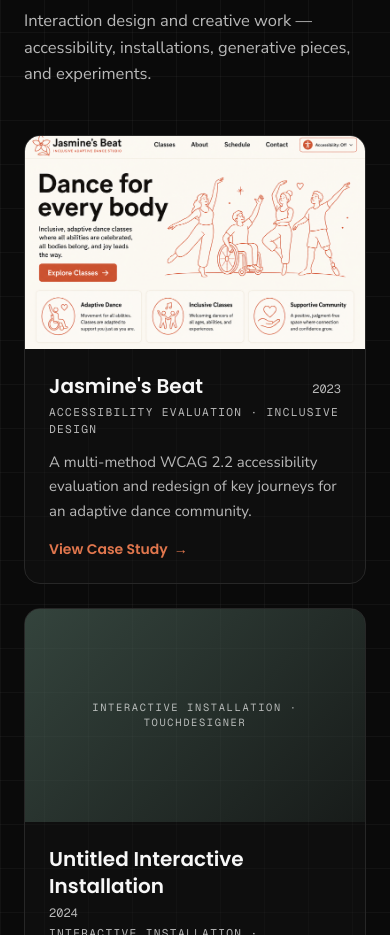
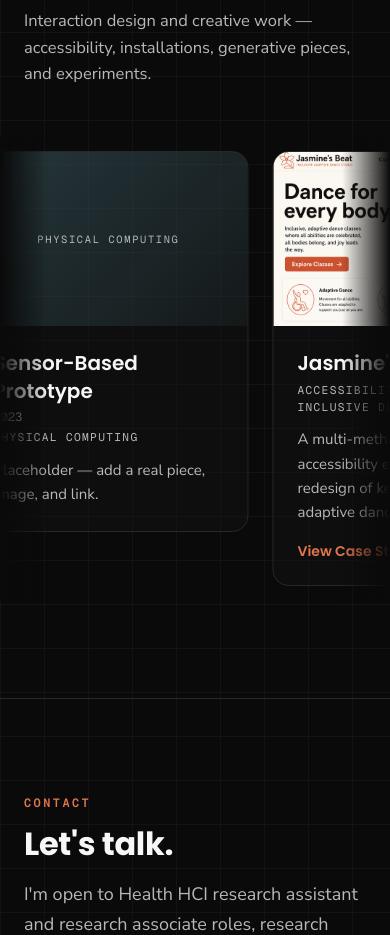
Before and after one commit to XiuerG/xiu-portfolio, a Next.js app: page / in a window 390 px wide. Shown: the part 4720-5655 px from the top of the page. Built offline with nearby package versions, Linux system fonts and the light colour scheme.

Commit message:
Convert Design & Interaction section to infinite marquee carousel

```diff
--- a/src/app/globals.css
+++ b/src/app/globals.css
@@ -52,6 +52,17 @@
   --font-sans: var(--font-body), ui-sans-serif, system-ui, sans-serif;
   --font-mono: var(--font-geist-mono), ui-monospace, SFMono-Regular, monospace;
   --font-display: var(--font-display), ui-sans-serif, system-ui, sans-serif;
+
+  --animate-marquee-right: marquee-right 40s linear infinite;
+
+  @keyframes marquee-right {
+    0% {
+      transform: translateX(-50%);
+    }
+    100% {
+      transform: translateX(0);
+    }
+  }
 }
 
 html {
@@ -202,3 +213,8 @@ a {
     animation: drift 18s ease-in-out infinite alternate;
   }
 }
+
+/* Pause marquee animation on hover */
+.hover-pause:hover .animate-marquee-right {
+  animation-play-state: paused;
+}
--- a/src/components/ArtWork.tsx
+++ b/src/components/ArtWork.tsx
@@ -73,9 +73,15 @@ export function ArtWork() {
         title="Design & Interaction"
         description="Interaction design and creative work — accessibility, installations, generative pieces, and experiments."
       />
-      <div className="mx-auto mt-12 max-w-[1200px] px-6 md:px-10">
-        <div className="grid gap-6 sm:grid-cols-2">
-          {cards.map((card) => {
+      <div className="mx-auto mt-12 w-full">
+        <Reveal>
+          <div className="hover-pause relative w-full overflow-hidden py-4">
+            {/* Ambient gradients to fade out edges */}
+            <div className="pointer-events-none absolute inset-y-0 left-0 z-10 w-12 bg-gradient-to-r from-ground to-transparent md:w-24" />
+            <div className="pointer-events-none absolute inset-y-0 right-0 z-10 w-12 bg-gradient-to-l from-ground to-transparent md:w-24" />
+
+            <div className="animate-marquee-right flex gap-6 w-max items-stretch px-6 md:px-10">
+              {[...cards, ...cards].map((card, index) => {
                 const CardInner = (
                   <article className="group flex h-full flex-col overflow-hidden rounded-2xl border border-line bg-raised/40">
                     {card.image ? (
@@ -131,37 +137,47 @@ export function ArtWork() {
                   </article>
                 );
 
+                const cardClass =
+                  "block w-[280px] sm:w-[320px] md:w-[360px] shrink-0 h-full rounded-2xl transition-transform duration-300 hover:-translate-y-1";
+
                 if (card.href && card.internal) {
                   return (
-                <Reveal key={card.title}>
                     <Link
+                      key={`${card.title}-${index}`}
                       href={card.href}
                       aria-label={`${card.title} — ${card.cta}`}
-                    className="block h-full rounded-2xl transition-transform duration-300 hover:-translate-y-1"
+                      className={cardClass}
                     >
                       {CardInner}
                     </Link>
-                </Reveal>
                   );
                 }
                 if (card.href) {
                   return (
-                <Reveal key={card.title}>
                     <a
+                      key={`${card.title}-${index}`}
                       href={card.href}
                       target="_blank"
                       rel="noopener noreferrer"
                       aria-label={`${card.title} — ${card.cta}`}
-                    className="block h-full rounded-2xl transition-transform duration-300 hover:-translate-y-1"
+                      className={cardClass}
                     >
                       {CardInner}
                     </a>
-                </Reveal>
                   );
                 }
-            return <Reveal key={card.title}>{CardInner}</Reveal>;
+                return (
+                  <div
+                    key={`${card.title}-${index}`}
+                    className="w-[280px] sm:w-[320px] md:w-[360px] shrink-0 h-full"
+                  >
+                    {CardInner}
+                  </div>
+                );
               })}
             </div>
+          </div>
+        </Reveal>
       </div>
     </section>
   );
```
Lines whose indentation alone changed are shown as unchanged.
